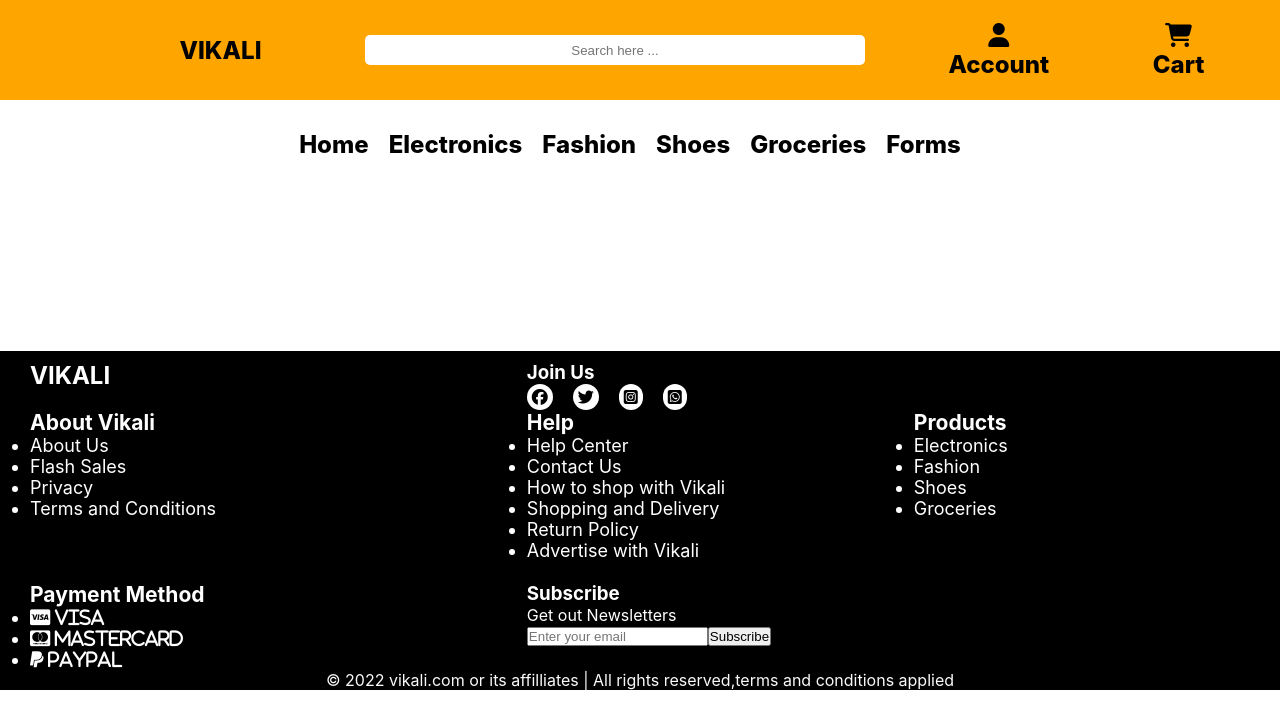
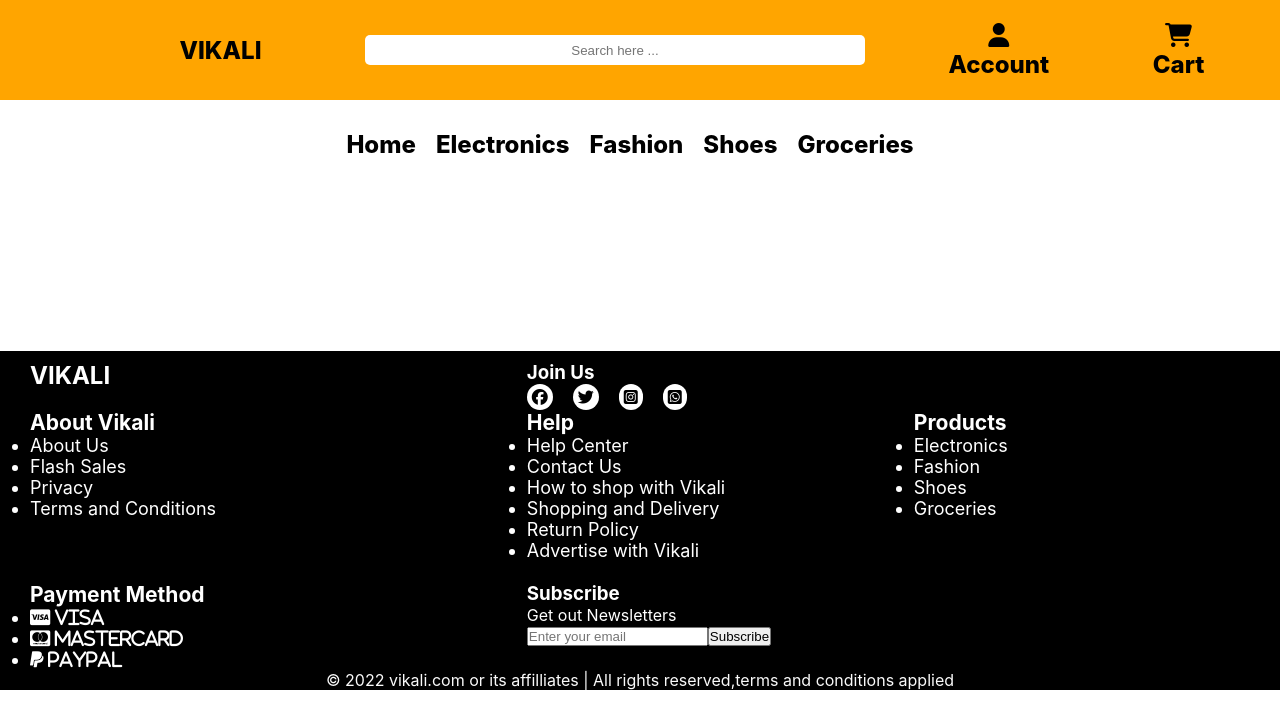
Before and after one commit to adamswonder/vikali, a React (Create React App) app in the folder client/vikali/: page /app in a window 1280 px wide. Shown: the top 728 px of the page. Built offline with nearby package versions, Linux system fonts and the light colour scheme; no server answers.

Commit message:
Update Categories.js

```diff
--- a/client/vikali/src/components/Categories.js
+++ b/client/vikali/src/components/Categories.js
@@ -21,9 +21,6 @@ function Categories() {
         <NavLink to="/app/groceries" style={({isActive}) => isActive ? activeStyle : undefined}>
           Groceries
         </NavLink>
-        <NavLink to="/app/form" style={({isActive}) => isActive ? activeStyle : undefined}>
-          Forms
-        </NavLink>
       </nav>
     );
 }
```
